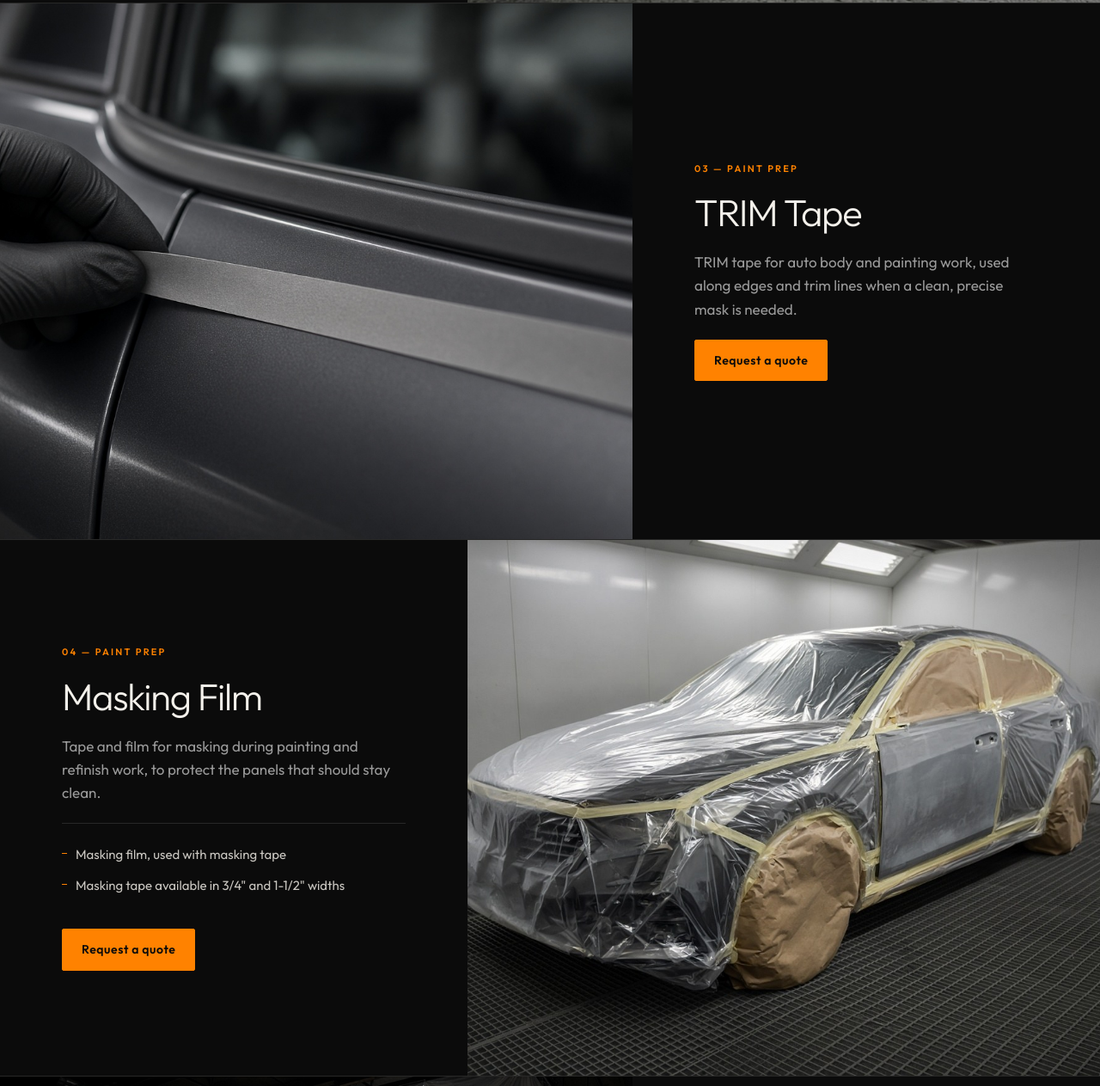
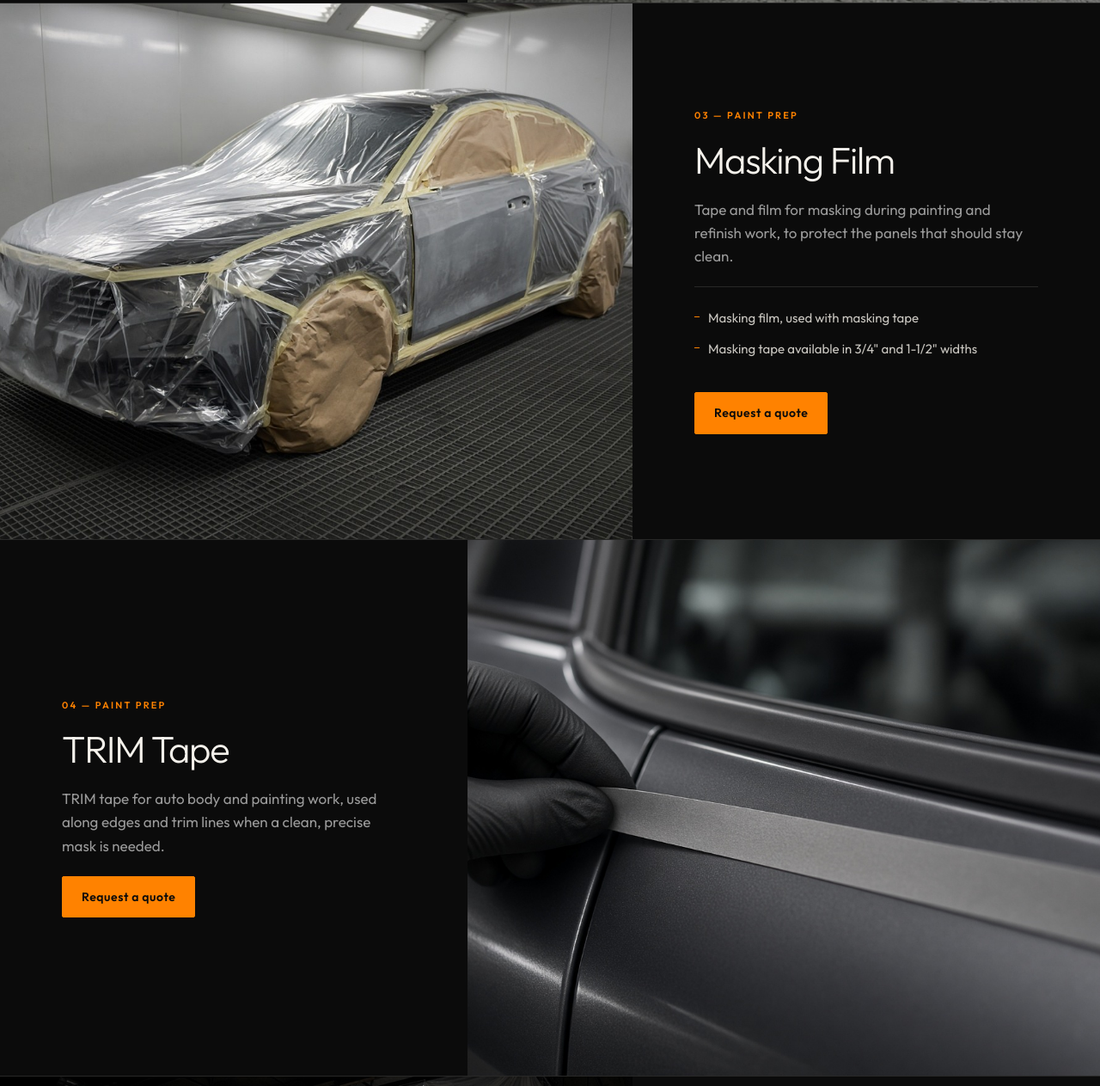
Before and after one commit to VincentG76/sharpgrit-site, a plain HTML site: page index.html in a window 1280 px wide. Shown: the part 2537-3800 px from the top of the page at 86% size. Drawn offline with Linux system fonts and the light colour scheme.

Commit message:
Masking Film to 03

```diff
--- a/index.html
+++ b/index.html
@@ -404,24 +404,12 @@
         </div>
       </article>
 
-      <article class="product" id="trim-tape">
-        <div class="product-photo">
-          <img src="images/product-trim-tape.jpg" alt="Trim tape being applied along a car door edge">
-        </div>
-        <div class="product-copy">
-          <div class="num">03  —  Paint prep</div>
-          <h3>TRIM Tape</h3>
-          <p>TRIM tape for auto body and painting work, used along edges and trim lines when a clean, precise mask is needed.</p>
-          <div><a class="btn" href="mailto:vincent@sharpgrit.com?subject=Quote%20request%20%E2%80%94%20TRIM%20Tape">Request a quote</a></div>
-        </div>
-      </article>
-
-      <article class="product alt" id="masking-film">
+      <article class="product" id="masking-film">
         <div class="product-photo">
           <img src="images/product-masking-film.jpg" alt="A car masked with film and tape before painting">
         </div>
         <div class="product-copy">
-          <div class="num">04  —  Paint prep</div>
+          <div class="num">03  —  Paint prep</div>
           <h3>Masking Film</h3>
           <p>Tape and film for masking during painting and refinish work, to protect the panels that should stay clean.</p>
           <ul class="specs">
@@ -429,6 +417,18 @@
             <li>Masking tape available in 3/4&quot; and 1-1/2&quot; widths</li>
           </ul>
           <div><a class="btn" href="mailto:vincent@sharpgrit.com?subject=Quote%20request%20%E2%80%94%20Masking%20Film">Request a quote</a></div>
+        </div>
+      </article>
+
+      <article class="product alt" id="trim-tape">
+        <div class="product-photo">
+          <img src="images/product-trim-tape.jpg" alt="Trim tape being applied along a car door edge">
+        </div>
+        <div class="product-copy">
+          <div class="num">04  —  Paint prep</div>
+          <h3>TRIM Tape</h3>
+          <p>TRIM tape for auto body and painting work, used along edges and trim lines when a clean, precise mask is needed.</p>
+          <div><a class="btn" href="mailto:vincent@sharpgrit.com?subject=Quote%20request%20%E2%80%94%20TRIM%20Tape">Request a quote</a></div>
         </div>
       </article>
 
```
